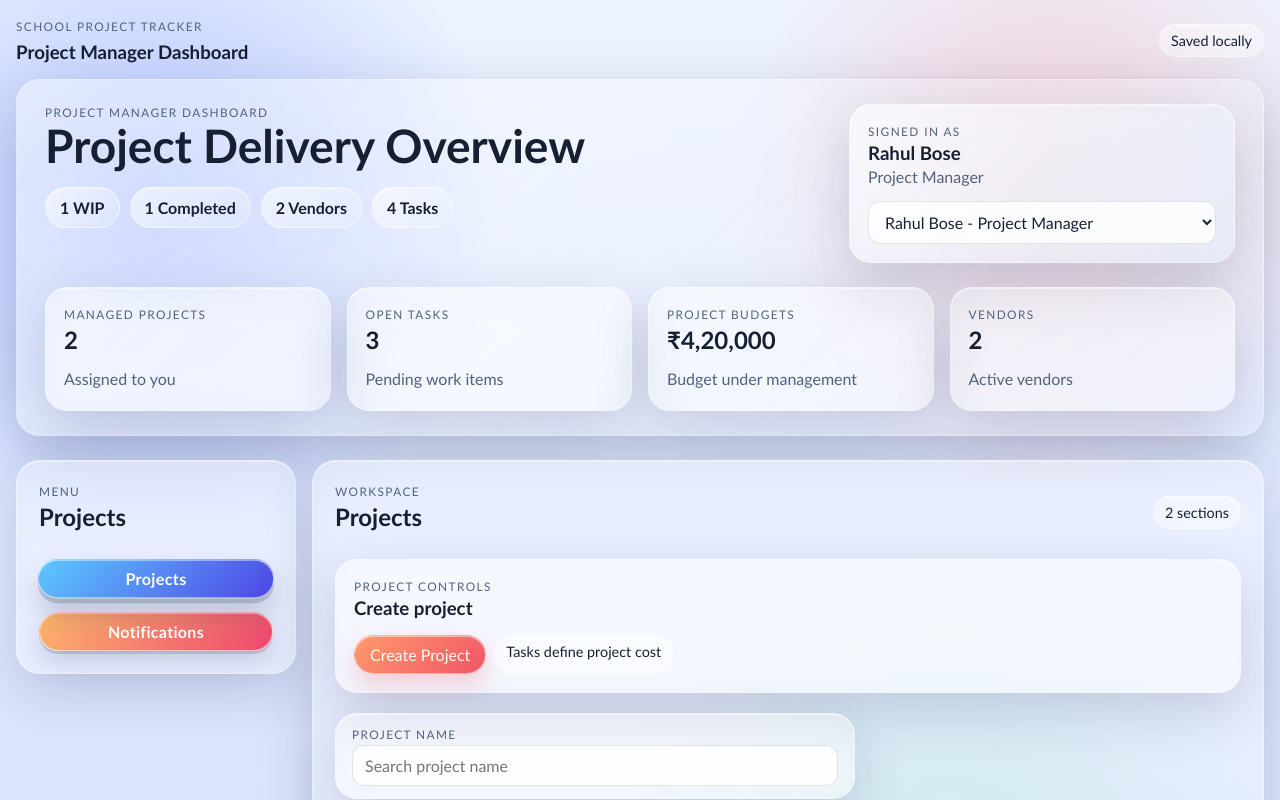
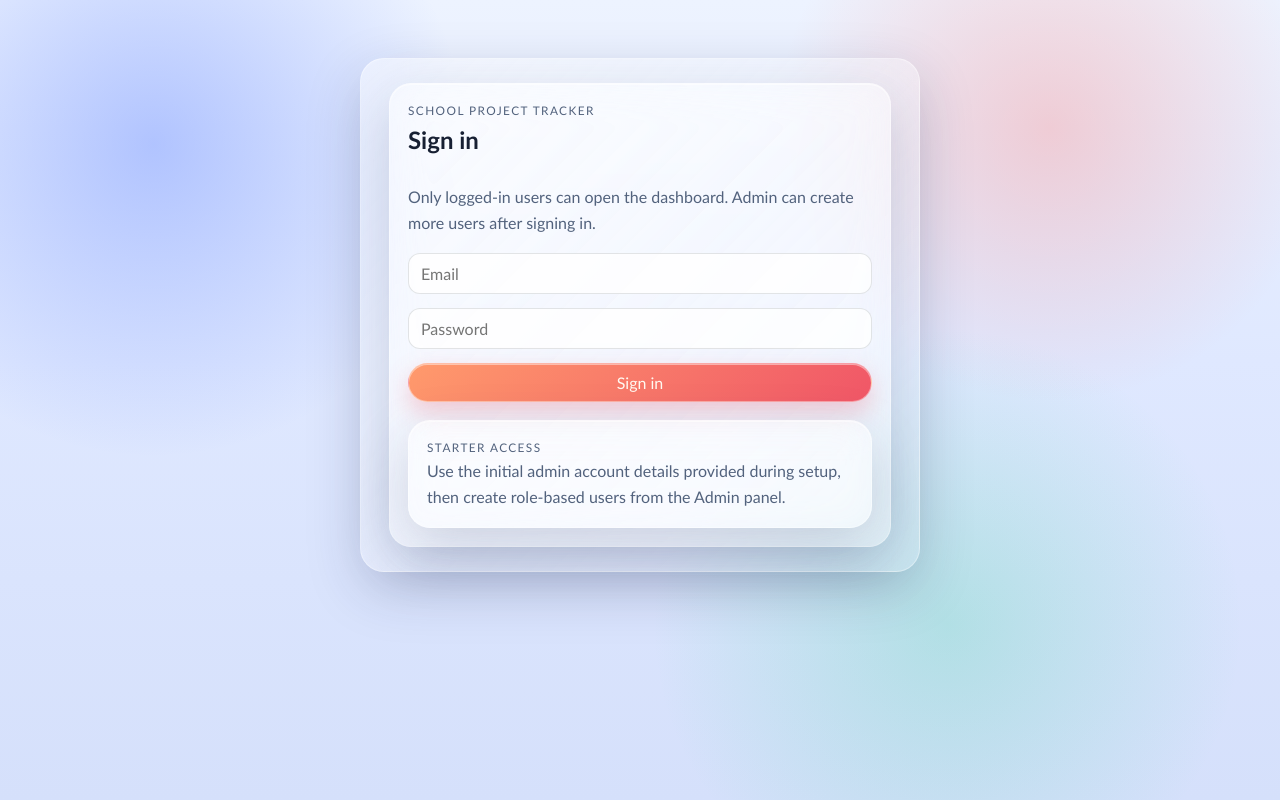
Before and after one commit to Project076/school-project-tracker, a Next.js app: page / in a window 1280 px wide. Shown: the top 800 px of the page. Built offline with nearby package versions, Linux system fonts and the light colour scheme.

Commit message:
Add password login flow

```diff
--- a/components/app-state.tsx
+++ b/components/app-state.tsx
@@ -69,11 +69,16 @@ type AddPaymentInput = {
 type CreateUserInput = {
   name: string;
   email: string;
+  password: string;
   role: User["role"];
 };
 
-type UpdateUserInput = CreateUserInput & {
+type UpdateUserInput = {
   userId: string;
+  name: string;
+  email: string;
+  password?: string;
+  role: User["role"];
 };
 
 type ActionResult = {
@@ -95,9 +100,11 @@ type AppStateValue = {
   users: User[];
   projects: Project[];
   currentUser: User;
+  isAuthenticated: boolean;
   notifications: NotificationItem[];
   hydrated: boolean;
-  switchUser: (userId: string) => void;
+  signIn: (email: string, password: string) => ActionResult;
+  signOut: () => void;
   createUser: (input: CreateUserInput) => void;
   updateUser: (input: UpdateUserInput) => void;
   deleteUser: (userId: string) => void;
@@ -143,6 +150,23 @@ function dedupeProjectMessages(project: Project) {
         ...project,
         messages
       };
+}
+
+function normalizeUsersForAuth(users: User[]) {
+  return users.map((user) => {
+    if (user.password) {
+      return user;
+    }
+
+    const seedMatch =
+      seedUsers.find((seedUser) => seedUser.id === user.id) ??
+      seedUsers.find((seedUser) => seedUser.email.toLowerCase() === user.email.toLowerCase());
+
+    return {
+      ...user,
+      password: seedMatch?.password ?? "ChangeMe123"
+    };
+  });
 }
 
 function normalizeProjectsForAssignments(projects: Project[], users: User[]) {
@@ -222,9 +246,9 @@ function getNextAdvanceReference(request: PurchaseRequest) {
 }
 
 export function AppStateProvider({ children }: { children: React.ReactNode }) {
-  const [users, setUsers] = useState<User[]>(seedUsers);
+  const [users, setUsers] = useState<User[]>(() => normalizeUsersForAuth(seedUsers));
   const [projects, setProjects] = useState<Project[]>(() => normalizeProjectsForAssignments(seedProjects, seedUsers));
-  const [currentUserId, setCurrentUserId] = useState<string>(seedUsers[1].id);
+  const [currentUserId, setCurrentUserId] = useState<string | null>(null);
   const [notifications, setNotifications] = useState<NotificationItem[]>([]);
   const [hydrated, setHydrated] = useState(false);
 
@@ -235,15 +259,15 @@ export function AppStateProvider({ children }: { children: React.ReactNode }) {
       const parsed = JSON.parse(stored) as {
         users?: User[];
         projects: Project[];
-        currentUserId: string;
+        currentUserId?: string | null;
         notifications: NotificationItem[];
       };
 
-      if (parsed.users?.length) {
-        setUsers(parsed.users);
-      }
-      setProjects(normalizeProjectsForAssignments(parsed.projects, parsed.users?.length ? parsed.users : seedUsers));
-      setCurrentUserId(parsed.currentUserId);
+      const normalizedUsers = normalizeUsersForAuth(parsed.users?.length ? parsed.users : seedUsers);
+
+      setUsers(normalizedUsers);
+      setProjects(normalizeProjectsForAssignments(parsed.projects, normalizedUsers));
+      setCurrentUserId(parsed.currentUserId ?? null);
       setNotifications(parsed.notifications);
     }
 
@@ -262,9 +286,18 @@ export function AppStateProvider({ children }: { children: React.ReactNode }) {
   }, [currentUserId, hydrated, notifications, projects, users]);
 
   const currentUser = useMemo(
-    () => users.find((user) => user.id === currentUserId) ?? users[0],
+    () => users.find((user) => user.id === currentUserId) ?? users.find((user) => user.active !== false) ?? users[0],
     [currentUserId, users]
   );
+  const isAuthenticated = Boolean(
+    currentUserId && users.some((user) => user.id === currentUserId && user.active !== false)
+  );
+
+  useEffect(() => {
+    if (currentUserId && !users.some((user) => user.id === currentUserId && user.active !== false)) {
+      setCurrentUserId(null);
+    }
+  }, [currentUserId, users]);
 
   function pushNotification(title: string, body: string) {
     setNotifications((items) => [
@@ -301,12 +334,42 @@ function addAudit(project: Project, message: string) {
     users,
     projects,
     currentUser,
+    isAuthenticated,
     notifications,
     hydrated,
-    switchUser: setCurrentUserId,
+    signIn: (email, password) => {
+      const normalizedEmail = email.trim().toLowerCase();
+      const targetUser = users.find(
+        (user) =>
+          user.active !== false &&
+          user.email.toLowerCase() === normalizedEmail &&
+          user.password === password
+      );
+
+      if (!targetUser) {
+        return {
+          ok: false,
+          message: "Invalid email or password."
+        };
+      }
+
+      setCurrentUserId(targetUser.id);
+      return {
+        ok: true,
+        message: `Welcome back, ${targetUser.name}.`
+      };
+    },
+    signOut: () => {
+      setCurrentUserId(null);
+    },
     createUser: (input) => {
       if (currentUser.role !== "Admin") {
         pushNotification("Permission denied", "Only Admins can create users.");
+        return;
+      }
+
+      if (!input.name.trim() || !input.email.trim() || !input.password.trim()) {
+        pushNotification("Missing fields", "Name, email, and password are required.");
         return;
       }
 
@@ -314,6 +377,7 @@ function addAudit(project: Project, message: string) {
         id: `u-${Date.now()}`,
         name: input.name,
         email: input.email,
+        password: input.password,
         role: input.role,
         active: true
       };
@@ -324,6 +388,11 @@ function addAudit(project: Project, message: string) {
     updateUser: (input) => {
       if (currentUser.role !== "Admin") {
         pushNotification("Permission denied", "Only Admins can update users.");
+        return;
+      }
+
+      if (!input.name.trim() || !input.email.trim()) {
+        pushNotification("Missing fields", "Name and email are required.");
         return;
       }
 
@@ -346,6 +415,7 @@ function addAudit(project: Project, message: string) {
                 ...user,
                 name: input.name,
                 email: input.email,
+                password: input.password?.trim() ? input.password : user.password,
                 role: input.role,
                 active: user.active ?? true
               }
--- a/components/dashboard.tsx
+++ b/components/dashboard.tsx
@@ -19,6 +19,7 @@ type DashboardTab = "projects" | "users" | "notifications";
 type UserFormState = {
   name: string;
   email: string;
+  password: string;
   role: UserRole;
 };
 
@@ -27,13 +28,15 @@ export function Dashboard({ filters }: DashboardProps) {
     createProject,
     createUser,
     currentUser,
+    isAuthenticated,
     deleteUser,
     deleteProject,
     dismissNotification,
     hydrated,
     notifications,
     projects,
-    switchUser,
+    signIn,
+    signOut,
     updateUser,
     users
   } = useAppState();
@@ -53,30 +56,49 @@ export function Dashboard({ filters }: DashboardProps) {
   const [userForm, setUserForm] = useState<UserFormState>({
     name: "",
     email: "",
+    password: "",
     role: "Member"
   });
+  const [authForm, setAuthForm] = useState({
+    email: "",
+    password: ""
+  });
+  const [authFeedback, setAuthFeedback] = useState("");
 
   useEffect(() => {
     setProjectSearch(filters.q ?? "");
   }, [filters.q]);
 
-  const vendors = Array.from(new Set(projects.map((project) => project.vendor)));
-  const totalSpend = projects
+  const visibleProjects = useMemo(
+    () =>
+      isAuthenticated
+        ? projects.filter(
+            (project) =>
+              currentUser.role === "Admin" ||
+              project.projectManagerId === currentUser.id ||
+              project.memberIds.includes(currentUser.id)
+          )
+        : [],
+    [currentUser.id, currentUser.role, isAuthenticated, projects]
+  );
+
+  const vendors = Array.from(new Set(visibleProjects.map((project) => project.vendor)));
+  const totalSpend = visibleProjects
     .flatMap((project) => project.invoices)
     .reduce((sum, invoice) => sum + invoice.payments.reduce((paid, entry) => paid + entry.amount, 0), 0);
-  const totalBalance = projects
+  const totalBalance = visibleProjects
     .flatMap((project) => project.invoices)
     .reduce((sum, invoice) => sum + getBalanceDue(invoice.amount, invoice.payments), 0);
 
   const filteredProjects = useMemo(
     () =>
-      projects.filter((project) => {
+      visibleProjects.filter((project) => {
         const matchesQuery =
           !projectSearch || project.title.toLowerCase().includes(projectSearch.toLowerCase());
 
         return matchesQuery;
       }),
-    [projectSearch, projects]
+    [projectSearch, visibleProjects]
   );
 
   const myProjects = filteredProjects;
@@ -108,7 +130,61 @@ export function Dashboard({ filters }: DashboardProps) {
   function resetUserForm() {
     setEditingUserId(null);
     setShowUserComposer(false);
-    setUserForm({ name: "", email: "", role: "Member" });
+    setUserForm({ name: "", email: "", password: "", role: "Member" });
+  }
+
+  if (!isAuthenticated) {
+    return (
+      <main className="page-shell">
+        <section className="hero" style={{ maxWidth: 560, margin: "40px auto 0" }}>
+          <div className="panel stack" style={{ gap: 18 }}>
+            <div className="compact-title">
+              <p className="eyebrow">School Project Tracker</p>
+              <h2>Sign in</h2>
+            </div>
+            <p className="subtle">Only logged-in users can open the dashboard. Admin can create more users after signing in.</p>
+            <form
+              className="stack"
+              onSubmit={(event) => {
+                event.preventDefault();
+                const result = signIn(authForm.email, authForm.password);
+                setAuthFeedback(result.message);
+
+                if (result.ok) {
+                  setAuthForm({ email: "", password: "" });
+                }
+              }}
+            >
+              <input
+                placeholder="Email"
+                style={inputStyle}
+                value={authForm.email}
+                onChange={(event) => setAuthForm((value) => ({ ...value, email: event.target.value }))}
+              />
+              <input
+                type="password"
+                placeholder="Password"
+                style={inputStyle}
+                value={authForm.password}
+                onChange={(event) => setAuthForm((value) => ({ ...value, password: event.target.value }))}
+              />
+              {authFeedback ? (
+                <div className={`form-feedback ${authFeedback.startsWith("Welcome") ? "success" : "error"}`}>
+                  {authFeedback}
+                </div>
+              ) : null}
+              <button className="button-primary" type="submit">
+                Sign in
+              </button>
+            </form>
+            <div className="activity-item">
+              <p className="label">Starter access</p>
+              <p className="subtle">Use the initial admin account details provided during setup, then create role-based users from the Admin panel.</p>
+            </div>
+          </div>
+        </section>
+      </main>
+    );
   }
 
   return (
@@ -118,7 +194,12 @@ export function Dashboard({ filters }: DashboardProps) {
           <p className="eyebrow">School Project Tracker</p>
           <h3>{roleTitle(currentUser.role)}</h3>
         </div>
-        <span className="pill">{hydrated ? "Saved locally" : "Loading"}</span>
+        <div className="inline-list">
+          <span className="pill">{hydrated ? "Saved locally" : "Loading"}</span>
+          <button type="button" className="button-ghost" onClick={signOut}>
+            Sign out
+          </button>
+        </div>
       </div>
 
       <section className="hero">
@@ -138,24 +219,14 @@ export function Dashboard({ filters }: DashboardProps) {
               <p className="label">Signed in as</p>
               <h3>{currentUser.name}</h3>
               <p className="subtle">{currentUser.role}</p>
-              <select
-                value={currentUser.id}
-                onChange={(event) => switchUser(event.target.value)}
-                style={{ ...inputStyle, marginTop: 12 }}
-              >
-                {activeUsers.map((user) => (
-                  <option key={user.id} value={user.id}>
-                    {user.name} - {user.role}
-                  </option>
-                ))}
-              </select>
+              <p className="subtle" style={{ marginTop: 12 }}>{currentUser.email}</p>
             </div>
           </div>
         </div>
 
         {currentUser.role === "Admin" ? (
           <div className="stats-grid">
-            <MetricCard label="Total projects" value={projects.length} note="Across all teams" />
+            <MetricCard label="Total projects" value={visibleProjects.length} note="Across all teams" />
             <MetricCard label="Users" value={activeUsers.length} note="Active accounts" />
             <MetricCard label="Payments logged" value={formatCurrency(totalSpend)} note="Tracked spend" />
             <MetricCard label="Balance due" value={formatCurrency(totalBalance)} note="Outstanding amount" />
@@ -454,6 +525,13 @@ export function Dashboard({ filters }: DashboardProps) {
                       value={userForm.email}
                       onChange={(event) => setUserForm((value) => ({ ...value, email: event.target.value }))}
                     />
+                    <input
+                      type="password"
+                      placeholder={editingUserId ? "New password (leave blank to keep current)" : "Password"}
+                      style={inputStyle}
+                      value={userForm.password}
+                      onChange={(event) => setUserForm((value) => ({ ...value, password: event.target.value }))}
+                    />
                     <select
                       style={inputStyle}
                       value={userForm.role}
@@ -503,6 +581,7 @@ export function Dashboard({ filters }: DashboardProps) {
                             setUserForm({
                               name: user.name,
                               email: user.email,
+                              password: "",
                               role: user.role
                             });
                           }}
--- a/lib/types.ts
+++ b/lib/types.ts
@@ -9,6 +9,7 @@ export interface User {
   id: string;
   name: string;
   email: string;
+  password: string;
   role: UserRole;
   active?: boolean;
 }
```
Also changed, not shown: components/project-detail.tsx (+32 -3 lines), lib/data.ts (+4 -4 lines).
